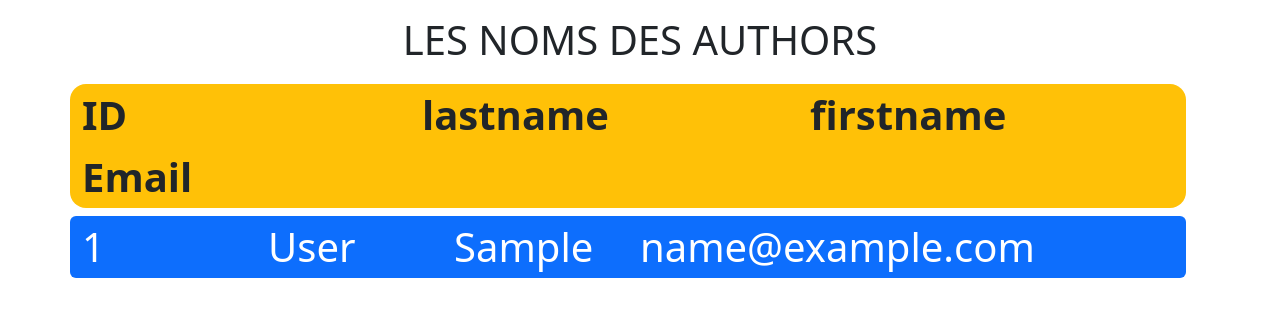
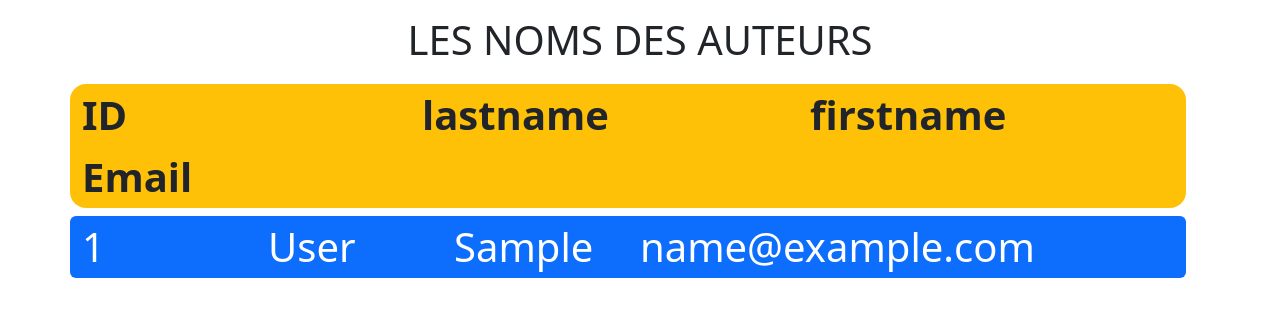
Before and after one commit to makombelajob/blog_PHP_MYSQL, a PHP site: page /authors.php in a window 1280 px wide. Shown: the top 317 px of the page. Run offline with PHP 8.4, Linux system fonts and the light colour scheme; tables that the repository leaves empty or names only in its code hold one stand-in row (values such as "Sample post").

Commit message:
solve bug

```diff
--- a/app/authors.php
+++ b/app/authors.php
@@ -18,7 +18,7 @@ $authors = $stmt->fetchAll();
 </head>
 <body>
     <main class="container">
-        <h2 class="fs-1 text-center text-uppercase my-3">Les noms des authors</h2>
+        <h2 class="fs-1 text-center text-uppercase my-3">Les noms des auteurs</h2>
         <table class="row w-100">
             <thead class="col-12">
                 <tr class="bg-warning row rounded-4 my-1">
```
